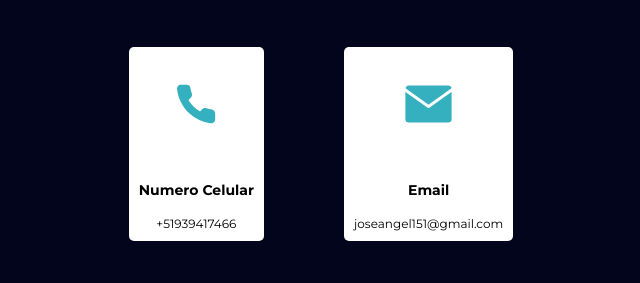
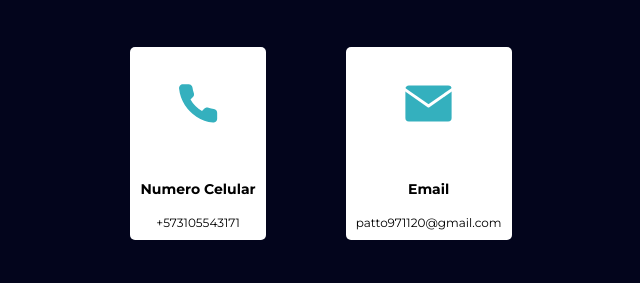
Before and after one commit to Maurici0Patin0/Portafolio, a plain HTML site: page index.html in a window 1280 px wide. Shown: the part 1580-1863 px from the top of the page, 319-959 px from the left. Drawn offline with nearby package versions, Linux system fonts and the light colour scheme; files whose address does not match are found by name.

Commit message:
modificando contac

```diff
--- a/index.html
+++ b/index.html
@@ -141,15 +141,15 @@
 
     <div class="contac__container">
       <div class="box celular">
-        <img class="icon email" src="C:\Users\Acer\Desktop\PORTAFOLIO JOSE GONZALEZ\íconos\phone.svg" alt="phone">
+        <img class="icon email" src="./assets/iconos/phone.svg" alt="phone">
         <h3 class="numero">Numero Celular</h3>
-        <p>+51939417466</p>
+        <p>+573105543171</p>
       </div>
 
       <div class="box email">
-        <img  class="icon email" src="C:\Users\Acer\Desktop\PORTAFOLIO JOSE GONZALEZ\íconos\mail.svg" alt="mail">
+        <img  class="icon email" src="./assets/iconos/mail.svg" alt="mail">
         <h3 class=" title numero">Email</h3>
-        <p>joseangel151@gmail.com</p>
+        <p>patto971120@gmail.com</p>
       </div>
     </div>
   </section>
```
